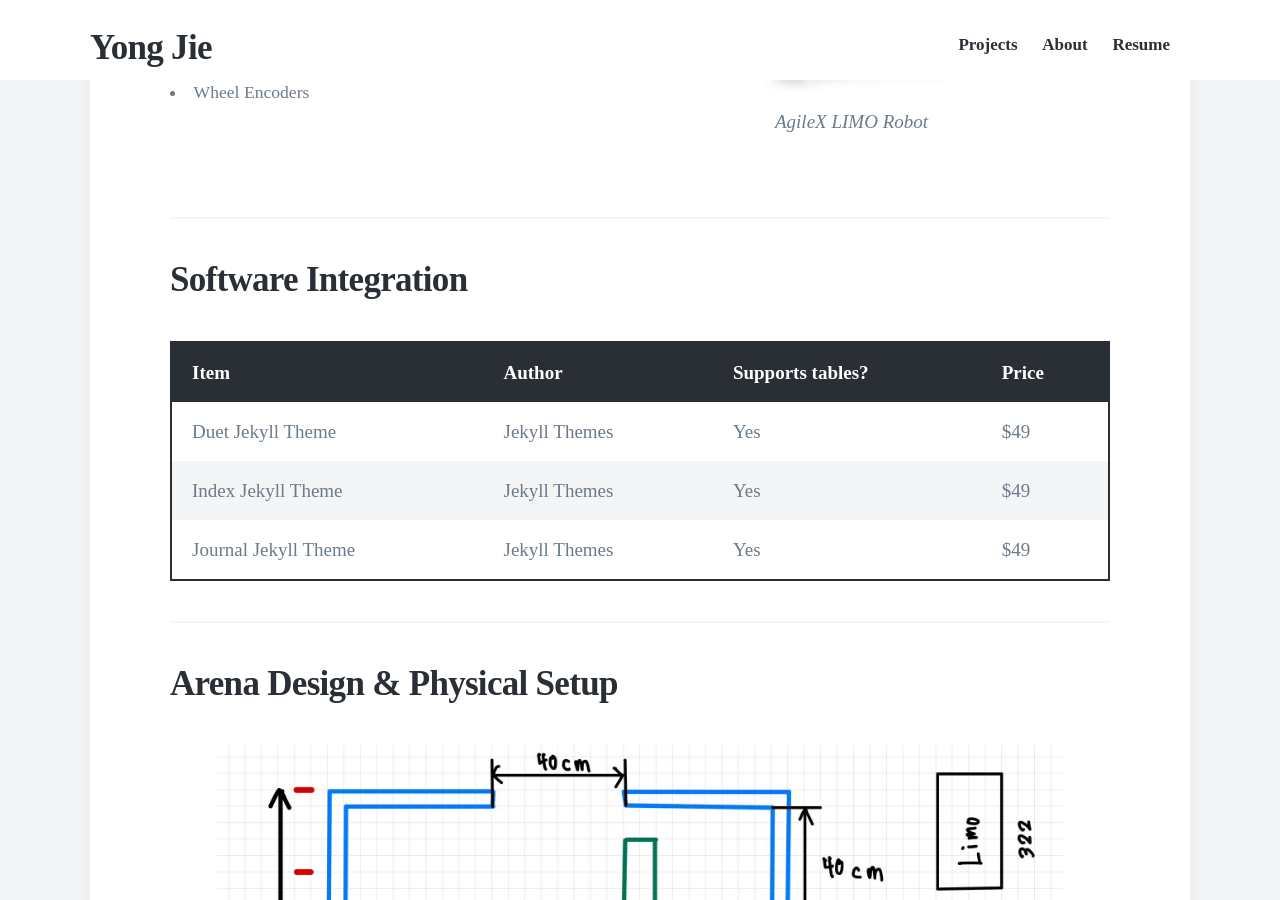
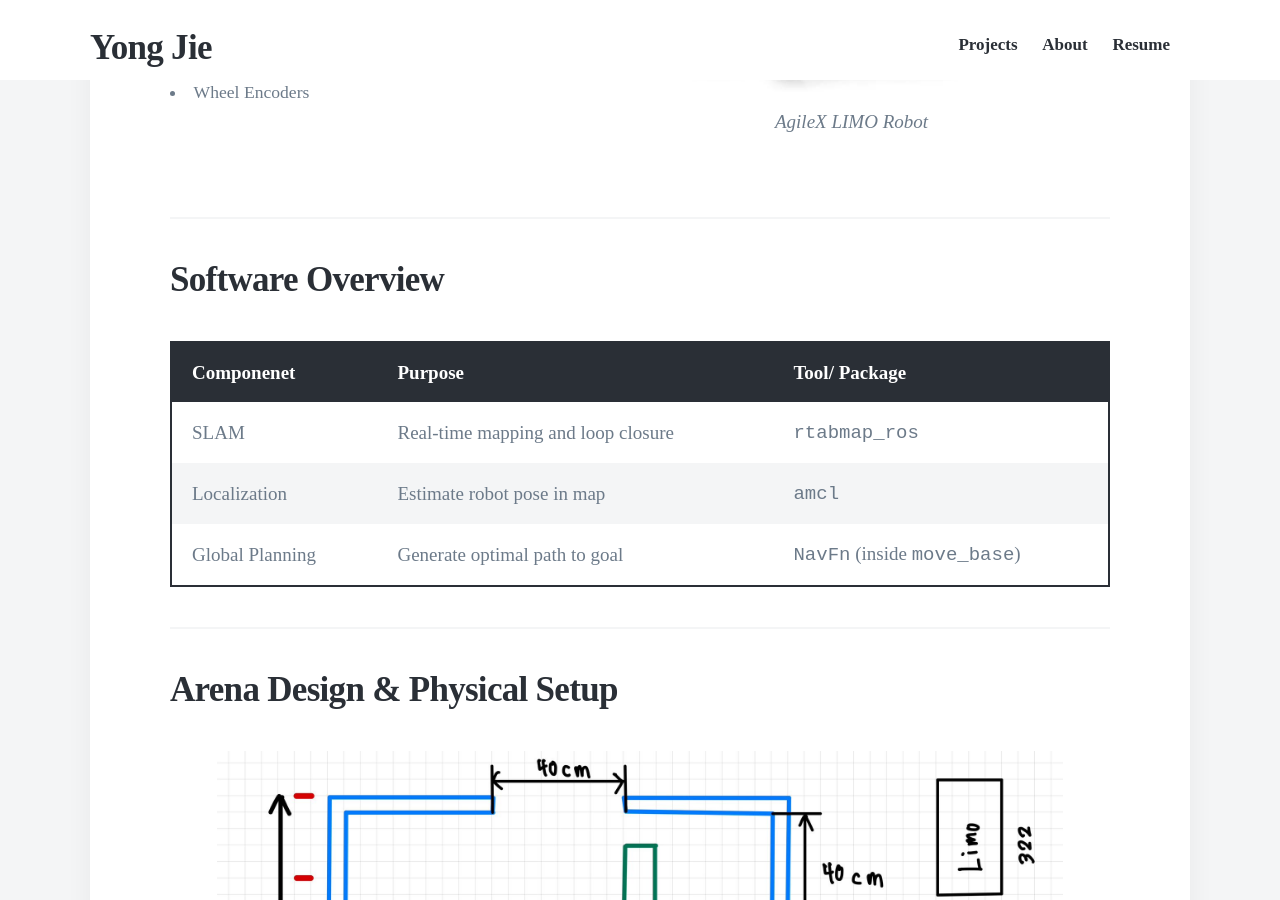
Before and after one commit to YongJiee/YongJiee.github.io, a Jekyll site: the page built from _projects/SEP1.md, in a window 1280 px wide and 900 px high, scrolled down 1856 px. Built offline with Jekyll 4.4.1, drawn with Linux system fonts in a browser that asks for light colours; nearby versions of some CDN libraries.

Commit message:
Updated Software table

```diff
--- a/_projects/SEP1.md
+++ b/_projects/SEP1.md
@@ -56,13 +56,13 @@ We built a **1.5m x 1.33m arena** themed after Singapore Changi Airport’s Jewe
 <div style="clear: both;"></div>
 
 ---
-## Software Integration
+## Software Overview
 
-| Item                 | Author        | Supports tables? | Price |
-|----------------------|---------------|------------------|-------|
-| Duet Jekyll Theme    | Jekyll Themes | Yes              | $49   |
-| Index Jekyll Theme   | Jekyll Themes | Yes              | $49   |
-| Journal Jekyll Theme | Jekyll Themes | Yes              | $49   |
+| Componenet      | Purpose                            | Tool/ Package               |
+|-----------------|------------------------------------|-----------------------------|
+| SLAM            | Real-time mapping and loop closure | `rtabmap_ros`               |
+| Localization    | Estimate robot pose in map         | `amcl`                      |
+| Global Planning | Generate optimal path to goal      |`NavFn` (inside `move_base`) |
 
 ---
 
```
